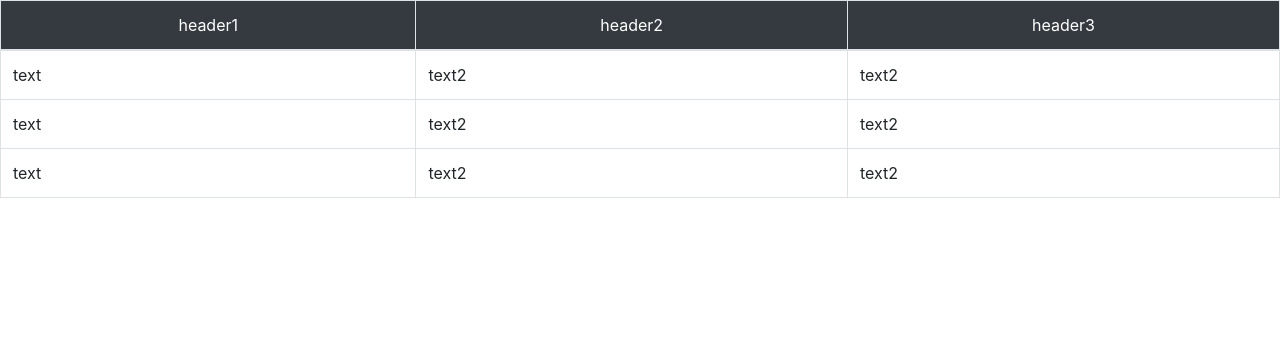
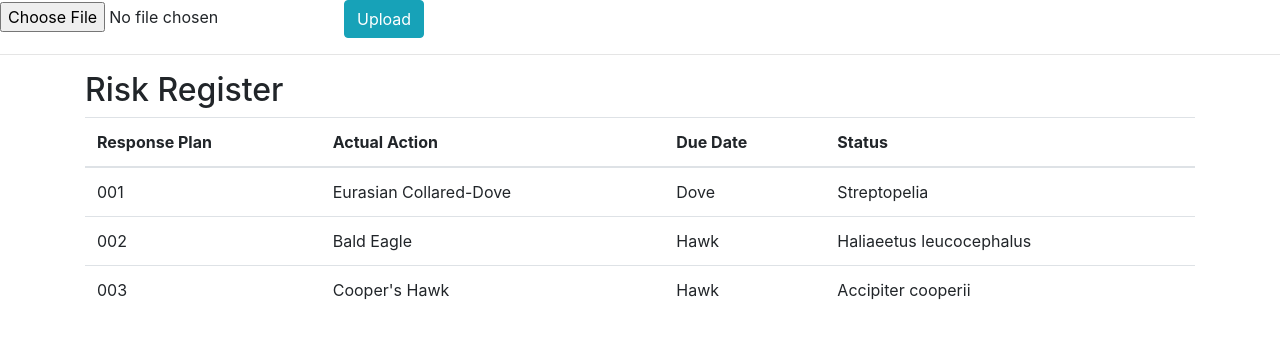
Before and after one commit to rintu1414/Project, an Angular app: page / in a window 1280 px wide. Shown: the top 338 px of the page. Built offline with nearby package versions, Linux system fonts and the light colour scheme.

Commit message:
Added Basic XLS

```diff
--- a/package.json
+++ b/package.json
@@ -26,6 +26,7 @@
     "core-js": "^2.4.1",
     "ngx-bootstrap": "^3.0.1",
     "rxjs": "^6.2.1",
+    "xlsx": "^0.13.2",
     "zone.js": "^0.8.26"
   },
   "devDependencies": {
--- a/src/app/app.component.html
+++ b/src/app/app.component.html
@@ -1,30 +1,29 @@
+<input type="file" style="display: inline-block;" (change)="incomingfile($event)" placeholder="Upload file" accept=".xlsx">
+<button type="button" class="btn btn-info" (click)="Upload()" >Upload</button>
+<hr>
+
+<div class="container">
+  <h2>Risk Register</h2>
+
   <div class="table-responsive">
-<table class="table table-bordered">
-  <thead class="text-center text-white bg-dark">
+    <table class="table" *ngIf="data">
+      <thead>
       <tr>
-      <td>
-        header1
-      </td>
-      <td>
-        header2
-      </td>
-      <td>
-        header3
-      </td>
+        <th>Response Plan</th>
+        <th>Actual Action</th>
+        <th>Due Date</th>
+        <th>Status</th>
       </tr>
       </thead>
       <tbody>
-  <tr *ngFor="let abc of data.classifications">
-    <td>
-      {{ abc.name1 }}
-    </td>
-    <td>
-      {{ abc.name2 }}
-    </td>
-    <td>
-      {{ abc.name3 }}
-    </td>
+      <!-- BIND ARRAY TO TABLE -->
+      <tr *ngFor="let bird of data">
+        <td>{{bird.ID}}</td>
+        <td>{{bird.Name}}</td>
+        <td>{{bird.Type}}</td>
+        <td>{{bird.Status}}</td>
       </tr>
       </tbody>
     </table>
   </div>
+</div>
--- a/src/app/app.component.ts
+++ b/src/app/app.component.ts
@@ -1,4 +1,6 @@
-import { Component } from '@angular/core';
+import {Component} from '@angular/core';
+import * as XLSX from 'xlsx';
+import {read, write, utils} from 'xlsx';
 
 @Component({
   selector: 'app-root',
@@ -7,11 +9,52 @@ import { Component } from '@angular/core';
 })
 export class AppComponent {
   title = 'app';
-  data = {
-    'classifications': [
-      {'name1': 'text', 'name2': 'text2', 'name3': 'text2'},
-      {'name1': 'text', 'name2': 'text2', 'name3': 'text2'},
-      {'name1': 'text', 'name2': 'text2', 'name3': 'text2'}]
-  };
+  arrayBuffer: any;
+  file: File;
+  data =
+    [
+      {
+        'ID': '001',
+        'Name': 'Eurasian Collared-Dove',
+        'Type': 'Dove',
+        'Status': 'Streptopelia'
+      },
+      {
+        'ID': '002',
+        'Name': 'Bald Eagle',
+        'Type': 'Hawk',
+        'Status': 'Haliaeetus leucocephalus'
+      },
+      {
+        'ID': '003',
+        'Name': 'Cooper\'s Hawk',
+        'Type': 'Hawk',
+        'Status': 'Accipiter cooperii'
+      }
+    ];
+
+
+  incomingfile(event) {
+    this.file = event.target.files[0];
+  }
+
+  Upload() {
+    let fileReader = new FileReader();
+    fileReader.onload = (e) => {
+      this.arrayBuffer = fileReader.result;
+      var data = new Uint8Array(this.arrayBuffer);
+      var arr = new Array();
+      for (var i = 0; i != data.length; ++i) arr[i] = String.fromCharCode(data[i]);
+      var bstr = arr.join('');
+      var workbook = XLSX.read(bstr, {type: 'binary'});
+      var first_sheet_name = workbook.SheetNames[0];
+      var worksheet = workbook.Sheets[first_sheet_name];
+      console.log(XLSX.utils.sheet_to_json(worksheet, {raw: true}));
+      this.data = XLSX.utils.sheet_to_json(worksheet, {raw: true});
+      console.log(this.data);
+
+    };
+    fileReader.readAsArrayBuffer(this.file);
+  }
 
 }
```
Also changed, not shown: 1 other file (tests, documents, lock files or other folders). Lines whose indentation alone changed are shown as unchanged.
